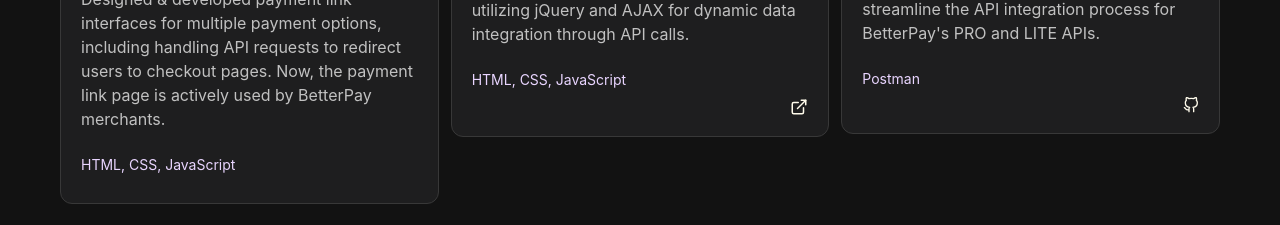
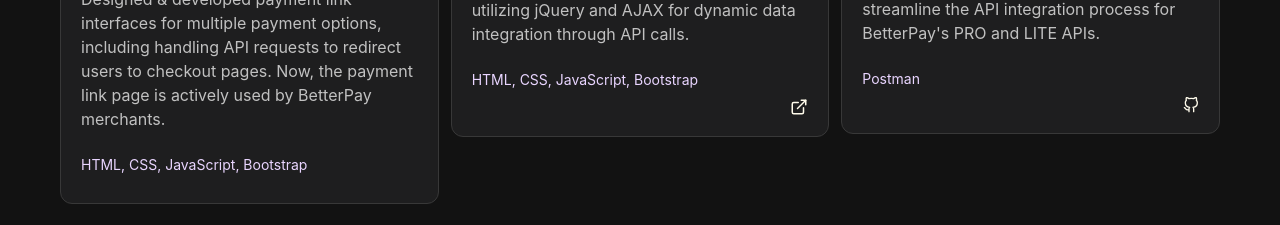
Before and after one commit to amelraihana/portfolio, a Vue app: page /portfolio in a window 1280 px wide. Shown: the part 1197-1422 px from the top of the page. Built offline with nearby package versions, Linux system fonts and the light colour scheme.

Commit message:
update portfolio

```diff
--- a/src/views/PortfolioView.vue
+++ b/src/views/PortfolioView.vue
@@ -45,7 +45,7 @@ export default {
             "payment-link-5",
           ],
           description: "Designed & developed payment link interfaces for multiple payment options, including handling API requests to redirect users to checkout pages. Now, the payment link page is actively used by BetterPay merchants.",
-          tech: "HTML, CSS, JavaScript",
+          tech: "HTML, CSS, JavaScript, Bootstrap",
           github: null,
           demo: null,
         },
@@ -54,7 +54,7 @@ export default {
           name: "Invoice Page",
           images: "invoice-page",
           description: "Developed a comprehensive invoice page, utilizing jQuery and AJAX for dynamic data integration through API calls.",
-          tech: "HTML, CSS, JavaScript",
+          tech: "HTML, CSS, JavaScript, Bootstrap",
           github: null,
           demo: "https://www.betterpay.me/payment/invoice/?id=65fbc11acbea5",
         },
```
